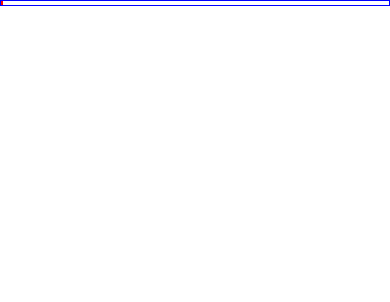
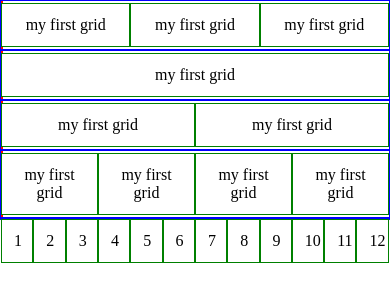
Before and after one commit to janas86/myGrid, a plain HTML site: page index.html in a window 390 px wide. Drawn offline with nearby package versions, Linux system fonts and the light colour scheme.

Commit message:
my first responsive grid

```diff
--- a/css/style.css
+++ b/css/style.css
@@ -2,6 +2,7 @@
   margin: 0;
   padding: 0;
   box-sizing: border-box;
+  text-align: center;
 }
 
 .kuba-container {
@@ -12,13 +13,13 @@ border: 1px solid blue;
 
 .kuba-row:before,
 .kuba-row:after {
-  content : " ";
-  display : table;
+  content: " ";
+  display: table;
   clear: both;
   border: 1px solid red;
 }
 
-[class*='kuba-col-'] {
+[class*='col-'] {
   float: left;
   min-height: 1px;
   width: 8.333%;
--- a/index.html
+++ b/index.html
@@ -4,8 +4,6 @@
     <meta charset="UTF-8">
     <title>My own responsive grid</title>
     <meta name="viewport" content="width=device-width, initial-scale=1.0 maximum scale=1.0 user-scaleable=no">
-    <script src="https://ajax.googleapis.com/ajax/libs/jquery/1.12.0/jquery.min.js"></script>
-    <script src="https://code.jquery.com/jquery-3.0.0.min.js" integrity="sha256-JmvOoLtYsmqlsWxa7mDSLMwa6dZ9rrIdtrrVYRnDRH0=" crossorigin="anonymous"></script>
     <script type="text/javascript" src="js/app.js"></script>
     <link rel="stylesheet" href="css/style.css"></script>
 </head>
@@ -13,16 +11,90 @@
 
   <div class="kuba-container">
     <div class="kuba-row">
-
-
-
-
+      <div class="col-4">
+        <p>my first grid</p>
+      </div>
+      <div class="col-4">
+        <p>my first grid</p>
+      </div>
+      <div class="col-4">
+        <p>my first grid</p>
+      </div>
     </div>
   </div>
-
-
-
-
+  <div class="kuba-container">
+    <div class="kuba-row">
+      <div class="col-12">
+        <p>my first grid</p>
+      </div>
+    </div>
+  </div>
+  <div class="kuba-container">
+    <div class="kuba-row">
+      <div class="col-6">
+       <p>my first grid</p>
+     </div>
+     <div class="col-6">
+      <p>my first grid</p>
+    </div>
+   </div>
+  </div>
+  <div class="kuba-container">
+    <div class="kuba-row">
+      <div class="col-3">
+        <p>my first grid</p>
+      </div>
+      <div class="col-3">
+        <p>my first grid</p>
+      </div>
+      <div class="col-3">
+        <p>my first grid</p>
+      </div>
+      <div class="col-3">
+        <p>my first grid</p>
+      </div>
+    </div>
+  </div>
+  <div class="kuba-container">
+    <div row="kuba-row">
+      <div class="col-1">
+        <p>1</p>
+      </div>
+      <div class="col-1">
+        <p>2</p>
+      </div>
+      <div class="col-1">
+        <p>3</p>
+      </div>
+      <div class="col-1">
+        <p>4</p>
+      </div>
+      <div class="col-1">
+        <p>5</p>
+      </div>
+      <div class="col-1">
+        <p>6</p>
+      </div>
+      <div class="col-1">
+        <p>7</p>
+      </div>
+      <div class="col-1">
+        <p>8</p>
+      </div>
+      <div class="col-1">
+        <p>9</p>
+      </div>
+      <div class="col-1">
+        <p>10</p>
+      </div>
+      <div class="col-1">
+        <p>11</p>
+      </div>
+      <div class="col-1">
+        <p>12</p>
+      </div>
+    </div>
+  </div>
 </body>
 
 </html>
```
